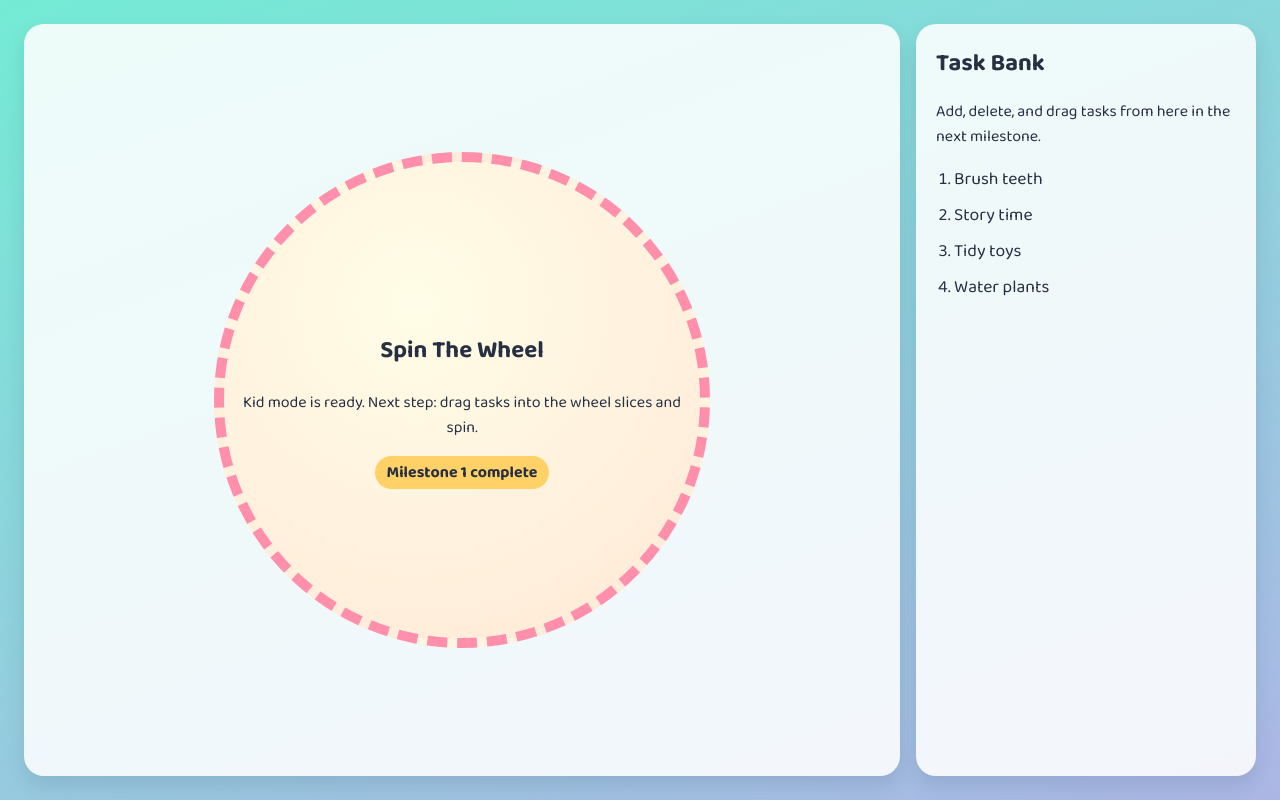
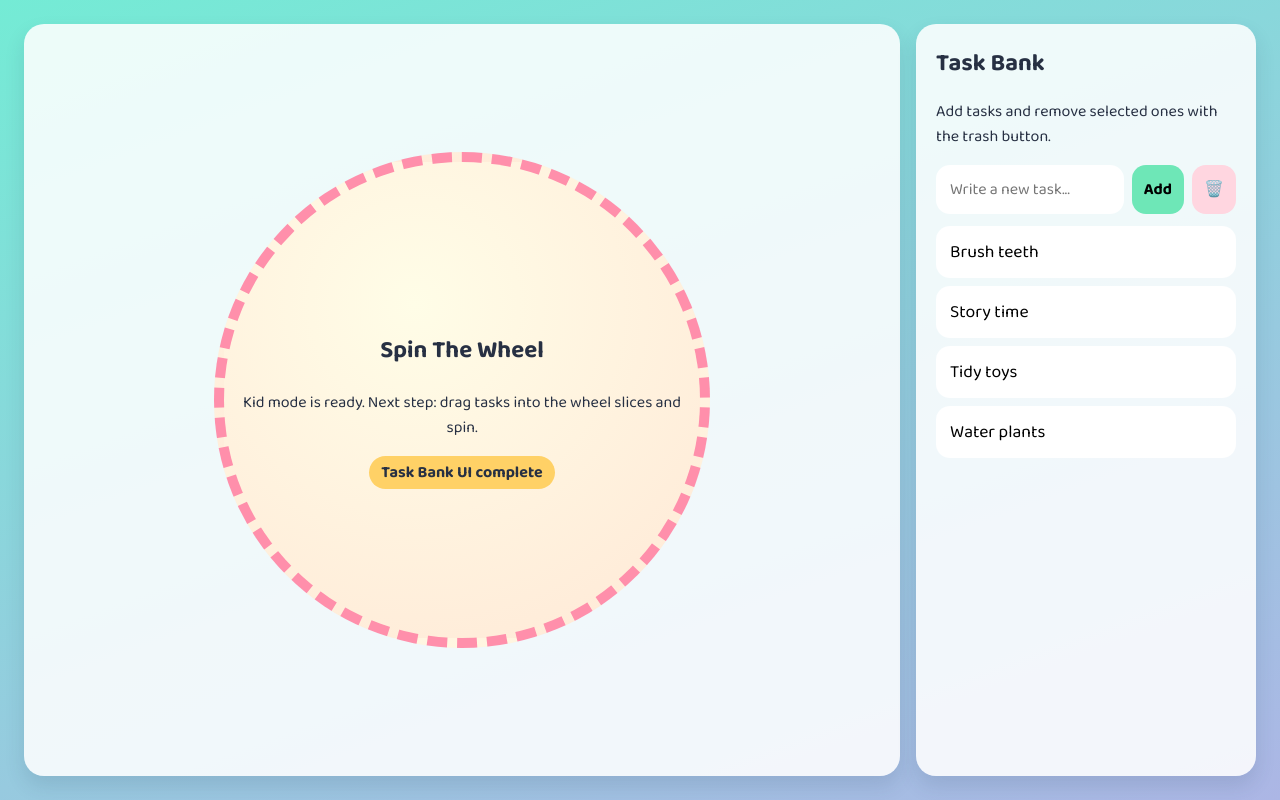
Before and after one commit to Shai2u/spin_the_wheel_game, a Django app: page / in a window 1280 px wide. Run offline with Django 4.2, Linux system fonts and the light colour scheme.

Commit message:
Implement task management features in Wheelgame: add task creation, deletion, and local storage functionality; enhance UI with new styles for task input and error handling.

```diff
--- a/static/wheelgame/app.js
+++ b/static/wheelgame/app.js
@@ -1,10 +1,77 @@
-const { useMemo } = React;
+const { useEffect, useMemo, useState } = React;
+
+const STORAGE_KEY = "wheelgame_task_bank_v1";
+
+function normalizeTaskLabel(value) {
+  return value.trim().replace(/\s+/g, " ");
+}
 
 function App() {
   const starterTasks = useMemo(
-    () => ["Brush teeth", "Story time", "Tidy toys", "Water plants"],
+    () => [
+      { id: crypto.randomUUID(), label: "Brush teeth" },
+      { id: crypto.randomUUID(), label: "Story time" },
+      { id: crypto.randomUUID(), label: "Tidy toys" },
+      { id: crypto.randomUUID(), label: "Water plants" },
+    ],
     []
   );
+  const [bankTasks, setBankTasks] = useState(() => {
+    const saved = localStorage.getItem(STORAGE_KEY);
+    if (!saved) {
+      return starterTasks;
+    }
+
+    try {
+      const parsed = JSON.parse(saved);
+      return Array.isArray(parsed) ? parsed : starterTasks;
+    } catch {
+      return starterTasks;
+    }
+  });
+  const [newTaskLabel, setNewTaskLabel] = useState("");
+  const [selectedTaskId, setSelectedTaskId] = useState(null);
+  const [error, setError] = useState("");
+
+  useEffect(() => {
+    localStorage.setItem(STORAGE_KEY, JSON.stringify(bankTasks));
+  }, [bankTasks]);
+
+  function addTask(event) {
+    event.preventDefault();
+    const normalizedLabel = normalizeTaskLabel(newTaskLabel);
+    if (!normalizedLabel) {
+      setError("Please write a task first.");
+      return;
+    }
+
+    const exists = bankTasks.some(
+      (task) => task.label.toLowerCase() === normalizedLabel.toLowerCase()
+    );
+    if (exists) {
+      setError("This task already exists in the bank.");
+      return;
+    }
+
+    const createdTask = { id: crypto.randomUUID(), label: normalizedLabel };
+    setBankTasks((current) => [...current, createdTask]);
+    setNewTaskLabel("");
+    setSelectedTaskId(createdTask.id);
+    setError("");
+  }
+
+  function deleteSelectedTask() {
+    if (!selectedTaskId) {
+      setError("Select one task, then press trash.");
+      return;
+    }
+
+    setBankTasks((current) =>
+      current.filter((task) => task.id !== selectedTaskId)
+    );
+    setSelectedTaskId(null);
+    setError("");
+  }
 
   return (
     <main className="app-shell">
@@ -16,18 +83,64 @@ function App() {
               Kid mode is ready. Next step: drag tasks into the wheel slices
               and spin.
             </p>
-            <span className="pill">Milestone 1 complete</span>
+            <span className="pill">Task Bank UI complete</span>
           </div>
         </div>
       </section>
 
       <aside className="task-bank">
         <h2>Task Bank</h2>
-        <p>Add, delete, and drag tasks from here in the next milestone.</p>
+        <p>Add tasks and remove selected ones with the trash button.</p>
+
+        <form className="task-input-row" onSubmit={addTask}>
+          <input
+            className="task-input"
+            type="text"
+            placeholder="Write a new task..."
+            value={newTaskLabel}
+            onChange={(event) => {
+              setNewTaskLabel(event.target.value);
+              if (error) setError("");
+            }}
+            aria-label="New task"
+          />
+          <button className="add-btn" type="submit">
+            Add
+          </button>
+          <button
+            className="trash-btn"
+            type="button"
+            onClick={deleteSelectedTask}
+            title="Delete selected task"
+            aria-label="Delete selected task"
+          >
+            🗑️
+          </button>
+        </form>
+
+        {error ? <p className="task-error">{error}</p> : null}
+
         <ol className="task-list">
-          {starterTasks.map((task) => (
-            <li key={task}>{task}</li>
-          ))}
+          {bankTasks.length ? (
+            bankTasks.map((task) => (
+              <li key={task.id}>
+                <button
+                  type="button"
+                  className={`task-item ${
+                    selectedTaskId === task.id ? "is-selected" : ""
+                  }`}
+                  onClick={() => {
+                    setSelectedTaskId(task.id);
+                    setError("");
+                  }}
+                >
+                  {task.label}
+                </button>
+              </li>
+            ))
+          ) : (
+            <li className="empty-state">No tasks yet. Add one above.</li>
+          )}
         </ol>
       </aside>
     </main>
--- a/static/wheelgame/styles.css
+++ b/static/wheelgame/styles.css
@@ -56,14 +56,80 @@ body {
   margin: 0 0 10px;
 }
 
+.task-input-row {
+  display: grid;
+  grid-template-columns: 1fr auto auto;
+  gap: 8px;
+  margin: 10px 0 4px;
+}
+
+.task-input {
+  border: 2px solid #ffffff;
+  border-radius: 14px;
+  padding: 10px 12px;
+  font: inherit;
+  background: #ffffff;
+}
+
+.task-input:focus {
+  outline: none;
+  border-color: #70a1ff;
+}
+
+.add-btn,
+.trash-btn {
+  border: 0;
+  border-radius: 14px;
+  padding: 10px 12px;
+  font: inherit;
+  font-weight: 700;
+  cursor: pointer;
+}
+
+.add-btn {
+  background: #6ee7b7;
+}
+
+.trash-btn {
+  background: #ffd6e0;
+}
+
+.task-error {
+  margin: 6px 0;
+  color: #c81d25;
+  font-weight: 700;
+}
+
 .task-list {
   margin-top: 12px;
-  padding-left: 18px;
+  padding-left: 0;
+  list-style: none;
 }
 
 .task-list li {
+  margin: 8px 0;
+}
+
+.task-item {
+  width: 100%;
+  text-align: left;
+  border: 2px solid transparent;
+  border-radius: 14px;
+  background: #ffffff;
+  padding: 10px 12px;
+  font: inherit;
   font-size: 1.1rem;
-  margin: 8px 0;
+  cursor: pointer;
+}
+
+.task-item.is-selected {
+  border-color: #70a1ff;
+  background: #e8f0ff;
+}
+
+.empty-state {
+  font-size: 1rem;
+  opacity: 0.75;
 }
 
 .pill {
```
